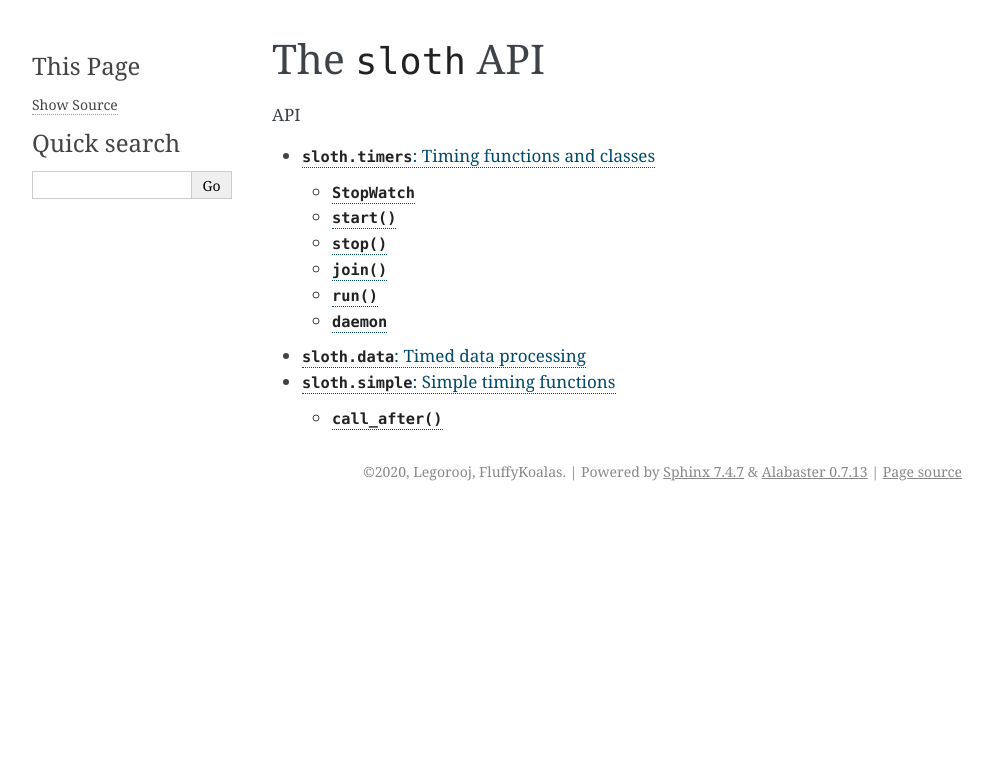
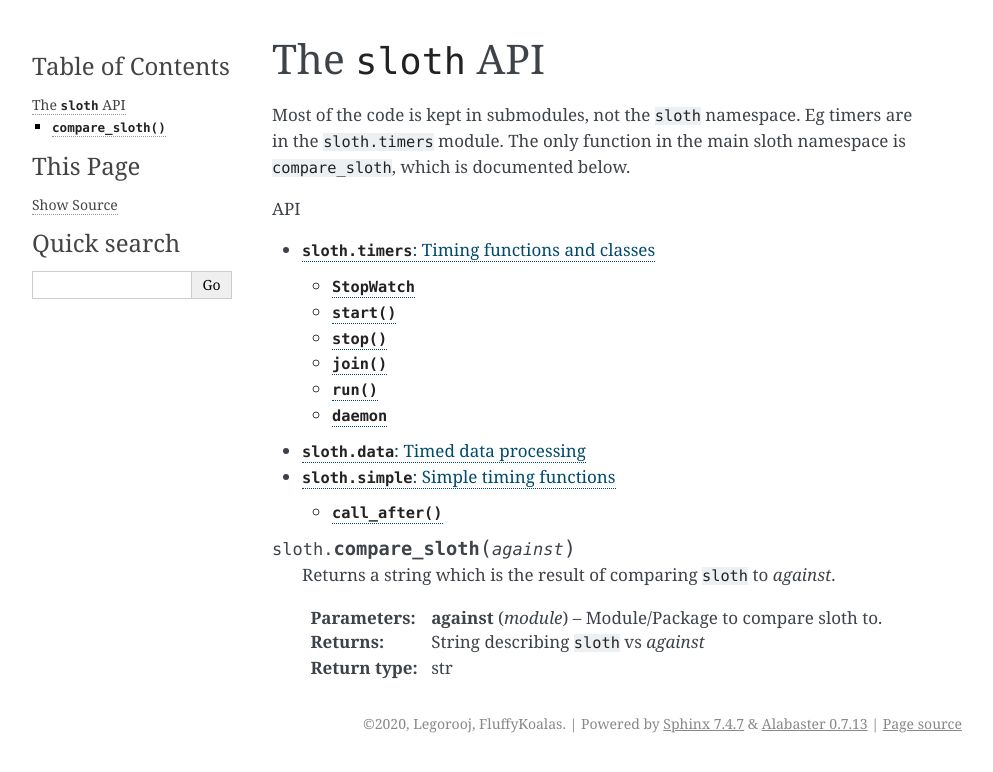
Before and after one commit to Legorooj/sloth, a Sphinx documentation site: the page built from docs/source/api/index.rst, in a window 1280 px wide. Shown: the top 772 px of the page, without its empty margins (148-1141 px from the left). Built offline with Sphinx 7.4.7, drawn with Linux system fonts in a browser that asks for light colours.

Commit message:
Add docs for sloth.compare_sloth

```diff
--- a/docs/source/api/index.rst
+++ b/docs/source/api/index.rst
@@ -1,5 +1,10 @@
 The ``sloth`` API
 =================
+
+.. module:: sloth
+
+Most of the code is kept in submodules, not the ``sloth`` namespace. Eg timers are in the ``sloth.timers`` module.
+The only function in the main sloth namespace is ``compare_sloth``, which is documented below.
 
 .. toctree::
    :maxdepth: 2
@@ -8,3 +13,13 @@ The ``sloth`` API
    timers
    data
    simple
+
+
+.. py:function:: compare_sloth(against)
+
+    Returns a string which is the result of comparing ``sloth`` to *against*.
+
+    :param module against: Module/Package to compare sloth to.
+
+    :returns: String describing ``sloth`` vs *against*
+    :rtype: str
```
